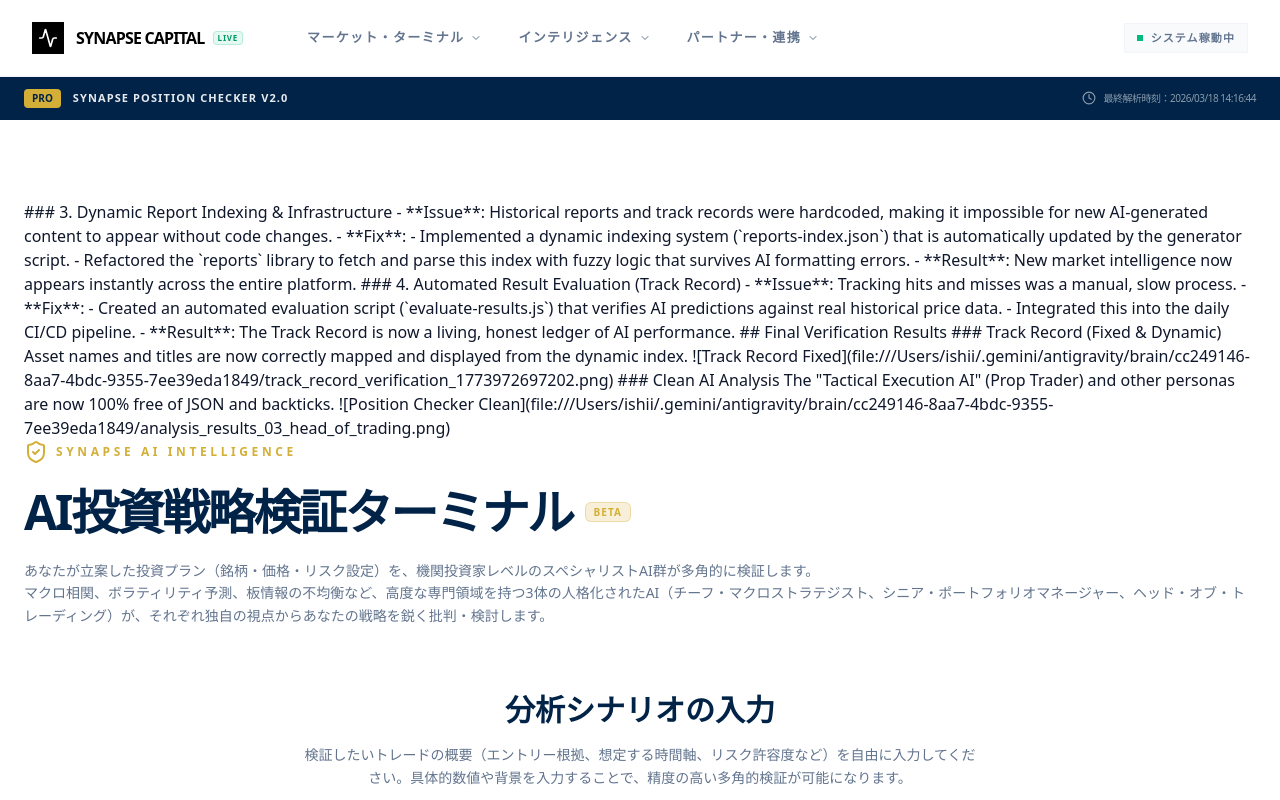
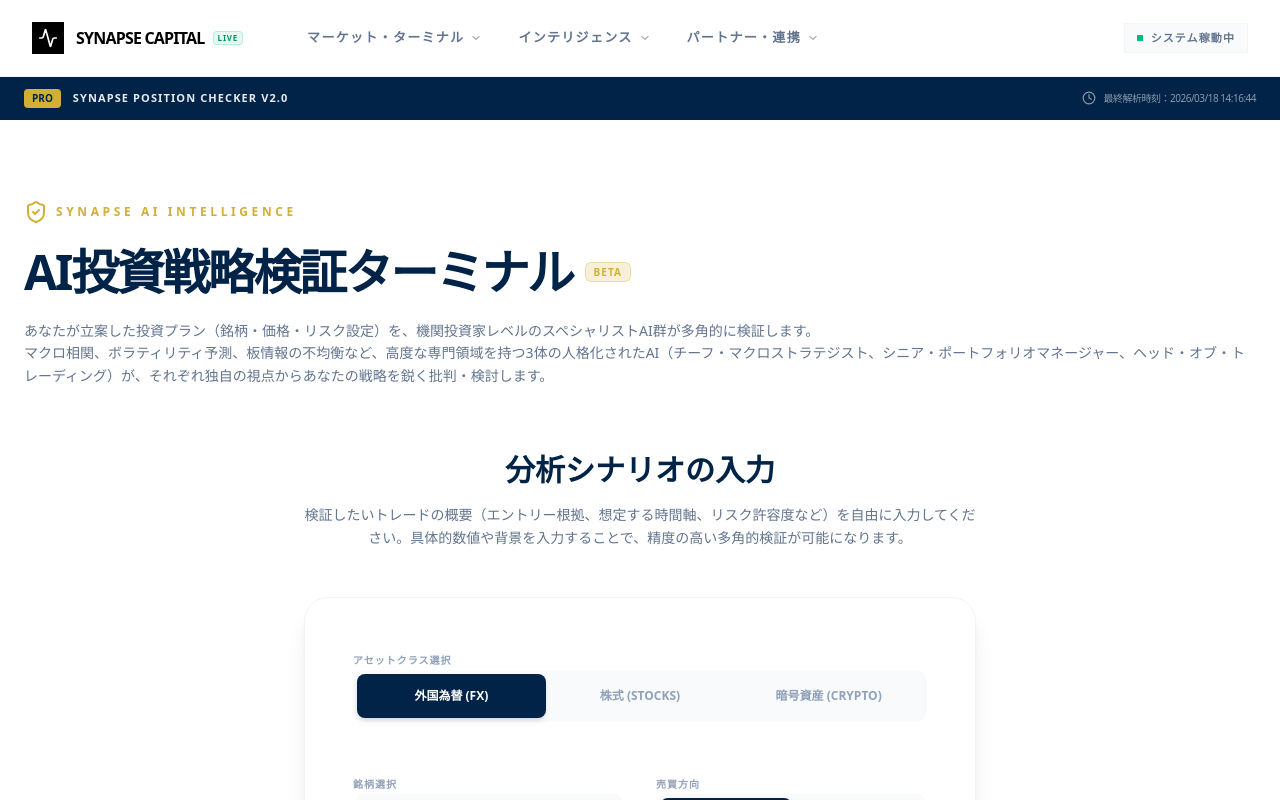
Before and after one commit to noriyuki007/synapse-capital-frontend, a Next.js app: page /position-checker in a window 1280 px wide. Shown: the top 800 px of the page. Built offline with nearby package versions, Linux system fonts and the light colour scheme.

Commit message:
fix: cleanup UI and update AI models for stable generation

```diff
--- a/scripts/generate-reports.js
+++ b/scripts/generate-reports.js
@@ -323,11 +323,11 @@
 }
 
 const FREE_MODELS = [
-    'google/gemini-2.0-flash-001',
     'meta-llama/llama-3.3-70b-instruct:free',
-    'google/gemini-flash-1.5-8b:free',
-    'qwen/qwen-2.5-72b-instruct:free',
-    'mistralai/mistral-7b-instruct:free',
+    'meta-llama/llama-3.2-3b-instruct:free',
+    'google/gemma-3-27b-it:free',
+    'nousresearch/hermes-3-llama-3.1-405b:free',
+    'qwen/qwen3-coder:free',
 ];
 
 async function generateWithOpenRouter(genre, newsHeadlines, marketData, modelId = FREE_MODELS[0]) {
--- a/scripts/post-to-facebook.js
+++ b/scripts/post-to-facebook.js
@@ -78,7 +78,13 @@
         const title = titleMatch ? titleMatch[1] : '最新のマーケットレポート';
         const genre = genreMatch ? genreMatch[1] : 'MARKET';
 
-        console.log(`Sending to Make Webhook [${genre}]: ${title}`);
+        const reportId = report.name.replace(/\.md$/, '');
+        // next.config.ts で trailingSlash: true が設定されているため、末尾にスラッシュを追加します
+        const reportUrl = `${BASE_URL}/ja/reports/${reportId}/`;
+
+        console.log(`🚀 Sending to Make: ${title}`);
+        // console.log(`📸 Image URL: ${imageUrl}`); // imageUrl is not defined in the original code
+        console.log(`🔗 Report URL: ${reportUrl}`);
 
         try {
             const response = await fetch(MAKE_WEBHOOK_URL, {
@@ -86,9 +92,13 @@
                 headers: { 'Content-Type': 'application/json' },
                 body: JSON.stringify({
                     title: title,
-                    url: url,
-                    genre: genre,
-                    message: `【最新レポート更新：${genre}】\n${title}\n\nAIによる最新のマーケット分析を公開しました。詳細はサイトをご確認ください。\n\n${url}`
+                    // content: content, // content is not part of the original payload
+                    // image_url: imageUrl, // imageUrl is not defined in the original code
+                    url: reportUrl,          // 一般的な 'url' という項目名に変更（または追加）
+                    report_url: reportUrl,   // 互換性のため残す
+                    // status: "success", // status is not part of the original payload
+                    genre: genre, // Keep existing genre
+                    message: `【最新レポート更新：${genre}】\n${title}\n\nAIによる最新のマーケット分析を公開しました。詳細はサイトをご確認ください。\n\n${reportUrl}` // Update message with reportUrl
                 })
             });
 
--- a/src/app/position-checker/page.tsx
+++ b/src/app/position-checker/page.tsx
@@ -218,30 +218,6 @@
             </div>
 
             <main className="max-w-7xl mx-auto px-6 py-12 md:py-20 text-slate-900">
-
-                ### 3. Dynamic Report Indexing & Infrastructure
--   **Issue**: Historical reports and track records were hardcoded, making it impossible for new AI-generated content to appear without code changes.
--   **Fix**:
-    -   Implemented a dynamic indexing system (`reports-index.json`) that is automatically updated by the generator script.
-    -   Refactored the `reports` library to fetch and parse this index with fuzzy logic that survives AI formatting errors.
--   **Result**: New market intelligence now appears instantly across the entire platform.
-
-### 4. Automated Result Evaluation (Track Record)
--   **Issue**: Tracking hits and misses was a manual, slow process.
--   **Fix**:
-    -   Created an automated evaluation script (`evaluate-results.js`) that verifies AI predictions against real historical price data.
-    -   Integrated this into the daily CI/CD pipeline.
--   **Result**: The Track Record is now a living, honest ledger of AI performance.
-
-## Final Verification Results
-
-### Track Record (Fixed & Dynamic)
-Asset names and titles are now correctly mapped and displayed from the dynamic index.
-![Track Record Fixed](file:///Users/ishii/.gemini/antigravity/brain/cc249146-8aa7-4bdc-9355-7ee39eda1849/track_record_verification_1773972697202.png)
-
-### Clean AI Analysis
-The "Tactical Execution AI" (Prop Trader) and other personas are now 100% free of JSON and backticks.
-![Position Checker Clean](file:///Users/ishii/.gemini/antigravity/brain/cc249146-8aa7-4bdc-9355-7ee39eda1849/analysis_results_03_head_of_trading.png)
                 {/* 1. App Introduction & Scenario Analysis Header */}
                 {!showResults && (
                     <div className="mb-16 space-y-12 animate-in fade-in duration-1000">
```
